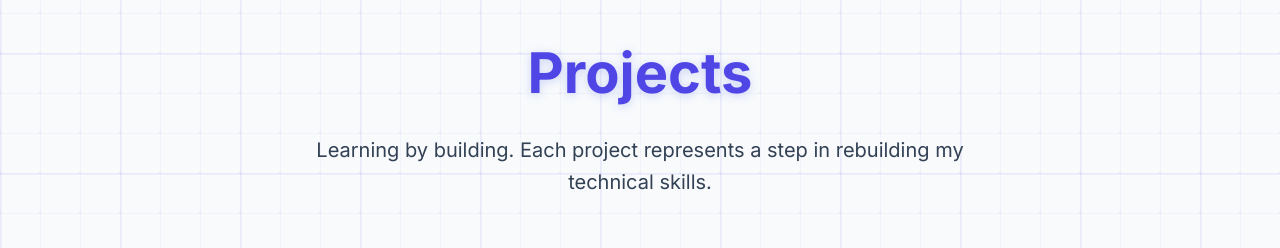
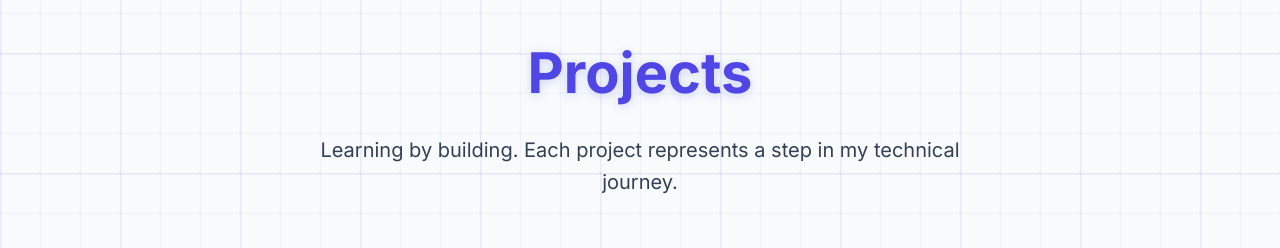
Before and after one commit to jtweidner51-DVP/portfolio, a React (Vite) app: page / in a window 1280 px wide. Shown: the part 6320-6568 px from the top of the page. Built offline with nearby package versions, Linux system fonts and the light colour scheme.

Commit message:
Update subtitle text in Projects section

```diff
--- a/src/components/sections/Projects.jsx
+++ b/src/components/sections/Projects.jsx
@@ -15,7 +15,7 @@ function Projects() {
     <Section
       id="projects"
       title="Projects"
-      subtitle="Learning by building. Each project represents a step in rebuilding my technical skills."
+      subtitle="Learning by building. Each project represents a step in my technical journey."
       withGrid
     >
       <div ref={ref} className={styles.grid}>
```
